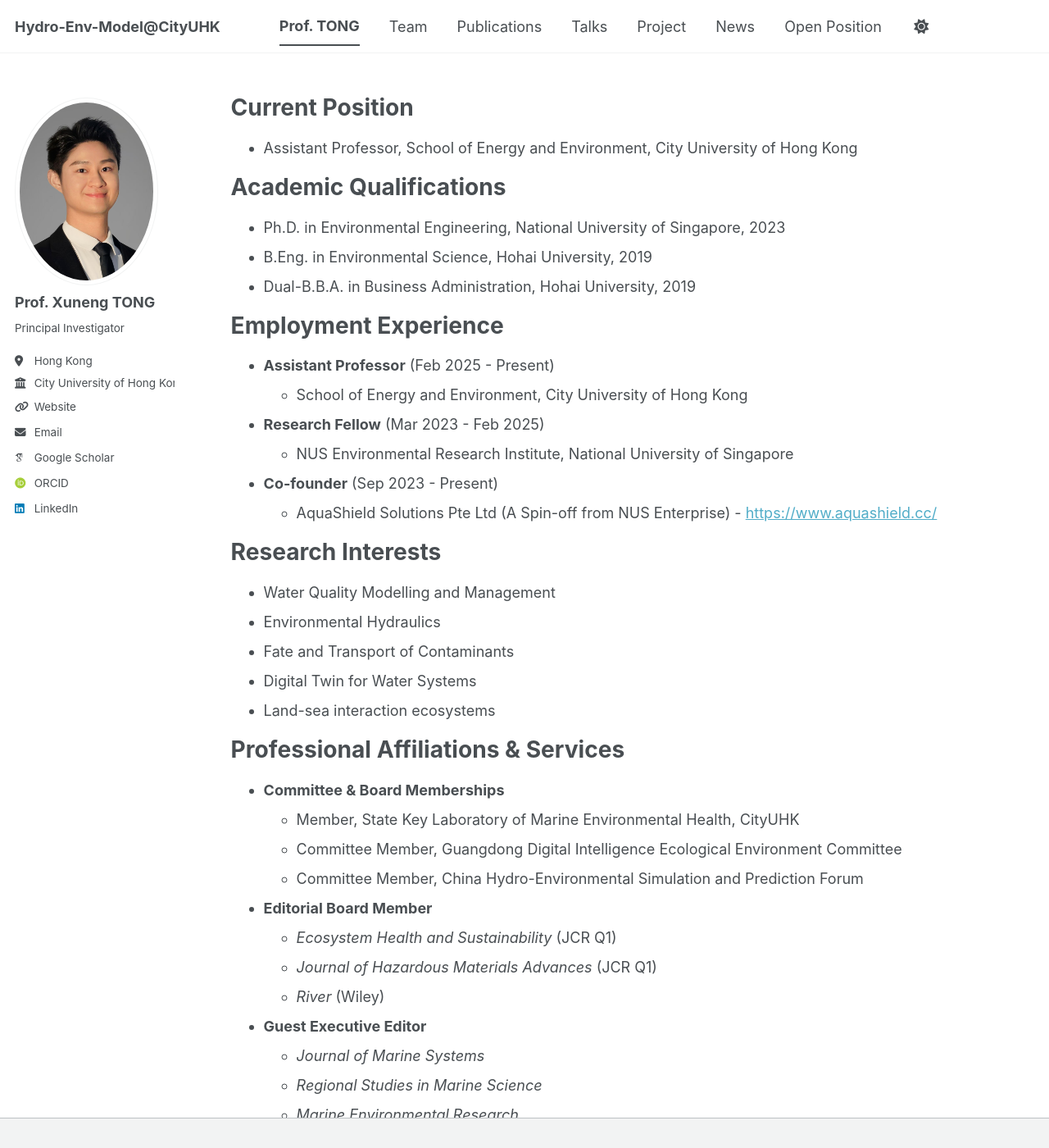
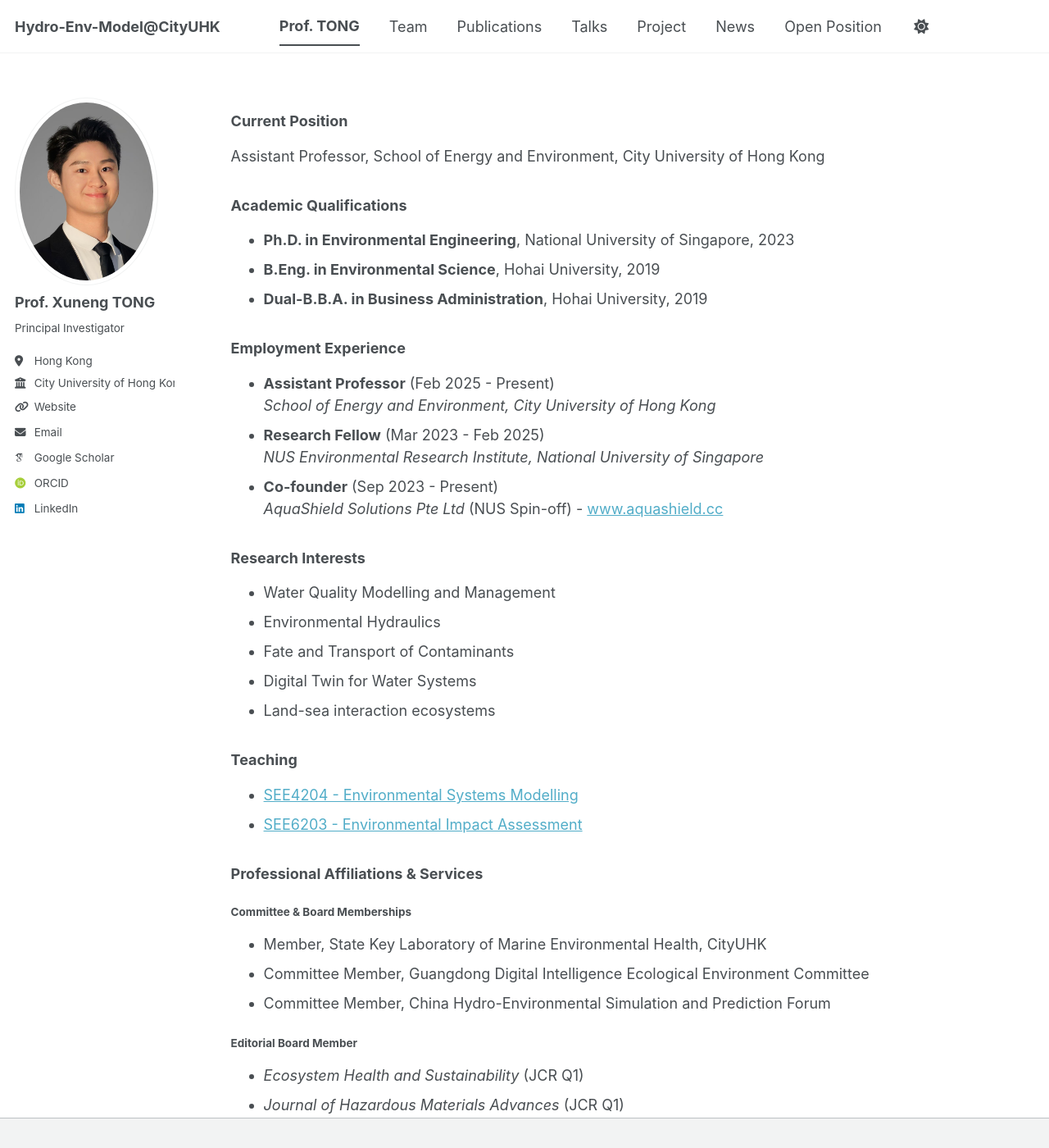
Before and after one commit to TongXuneng/TongXuneng.github.io, a Jekyll site: the page built from _pages/cv.md, in a window 1280 px wide and 1400 px high. Shown: the whole window at 82% size. Built offline with Jekyll 4.4.1, drawn with Linux system fonts in a browser that asks for light colours; some web fonts are replaced; a script bundle is joined from its source files by our own code; library files that are not in the unit come from our copies.

Commit message:
Update cv.md

```diff
--- a/_pages/cv.md
+++ b/_pages/cv.md
@@ -8,45 +8,60 @@ redirect_from:
 
 {% include base_path %}
 
-Current Position
-======
-* Assistant Professor, School of Energy and Environment, City University of Hong Kong
+<h3>Current Position</h3>
+<p>Assistant Professor, School of Energy and Environment, City University of Hong Kong</p>
 
-Academic Qualifications
-======
-* Ph.D. in Environmental Engineering, National University of Singapore, 2023
-* B.Eng. in Environmental Science, Hohai University, 2019
-* Dual-B.B.A. in Business Administration, Hohai University, 2019
+<h3>Academic Qualifications</h3>
+<ul>
+  <li><strong>Ph.D. in Environmental Engineering</strong>, National University of Singapore, 2023</li>
+  <li><strong>B.Eng. in Environmental Science</strong>, Hohai University, 2019</li>
+  <li><strong>Dual-B.B.A. in Business Administration</strong>, Hohai University, 2019</li>
+</ul>
 
+<h3>Employment Experience</h3>
+<ul>
+  <li><strong>Assistant Professor</strong> (Feb 2025 - Present)<br>
+      <em>School of Energy and Environment, City University of Hong Kong</em></li>
+  <li><strong>Research Fellow</strong> (Mar 2023 - Feb 2025)<br>
+      <em>NUS Environmental Research Institute, National University of Singapore</em></li>
+  <li><strong>Co-founder</strong> (Sep 2023 - Present)<br>
+      <em>AquaShield Solutions Pte Ltd</em> (NUS Spin-off) - <a href="https://www.aquashield.cc/" target="_blank">www.aquashield.cc</a></li>
+</ul>
 
-Employment Experience
-======
-* **Assistant Professor** (Feb 2025 - Present)
-  * School of Energy and Environment, City University of Hong Kong
-* **Research Fellow** (Mar 2023 - Feb 2025)
-  * NUS Environmental Research Institute, National University of Singapore
-* **Co-founder** (Sep 2023 - Present)
-  * AquaShield Solutions Pte Ltd (A Spin-off from NUS Enterprise) - [https://www.aquashield.cc/](https://www.aquashield.cc/)
+<h3>Research Interests</h3>
+<ul>
+  <li>Water Quality Modelling and Management</li>
+  <li>Environmental Hydraulics</li>
+  <li>Fate and Transport of Contaminants</li>
+  <li>Digital Twin for Water Systems</li>
+  <li>Land-sea interaction ecosystems</li>
+</ul>
 
-Research Interests
-======
-* Water Quality Modelling and Management
-* Environmental Hydraulics
-* Fate and Transport of Contaminants
-* Digital Twin for Water Systems
-* Land-sea interaction ecosystems
+<h3>Teaching</h3>
+<ul>
+  <li><a href="https://www.cityu.edu.hk/catalogue/ug/current/course/SEE4204.htm" target="_blank">SEE4204 - Environmental Systems Modelling</a></li>
+  <li><a href="https://www.cityu.edu.hk/catalogue/pg/202526/course/SEE6203.htm" target="_blank">SEE6203 - Environmental Impact Assessment</a></li>
+</ul>
 
-Professional Affiliations & Services
-======
-* **Committee & Board Memberships**
-  * Member, State Key Laboratory of Marine Environmental Health, CityUHK
-  * Committee Member, Guangdong Digital Intelligence Ecological Environment Committee
-  * Committee Member, China Hydro-Environmental Simulation and Prediction Forum
-* **Editorial Board Member**
-  * *Ecosystem Health and Sustainability* (JCR Q1)
-  * *Journal of Hazardous Materials Advances* (JCR Q1)
-  * *River* (Wiley)
-* **Guest Executive Editor**
-  * *Journal of Marine Systems*
-  * *Regional Studies in Marine Science*
-  * *Marine Environmental Research*
+<h3>Professional Affiliations & Services</h3>
+
+<h4 style="margin-bottom: 5px;">Committee & Board Memberships</h4>
+<ul>
+  <li>Member, State Key Laboratory of Marine Environmental Health, CityUHK</li>
+  <li>Committee Member, Guangdong Digital Intelligence Ecological Environment Committee</li>
+  <li>Committee Member, China Hydro-Environmental Simulation and Prediction Forum</li>
+</ul>
+
+<h4 style="margin-bottom: 5px;">Editorial Board Member</h4>
+<ul>
+  <li><em>Ecosystem Health and Sustainability</em> (JCR Q1)</li>
+  <li><em>Journal of Hazardous Materials Advances</em> (JCR Q1)</li>
+  <li><em>River</em> (Wiley)</li>
+</ul>
+
+<h4 style="margin-bottom: 5px;">Guest Executive Editor</h4>
+<ul>
+  <li><em>Journal of Marine Systems</em></li>
+  <li><em>Regional Studies in Marine Science</em></li>
+  <li><em>Marine Environmental Research</em></li>
+</ul>
```
